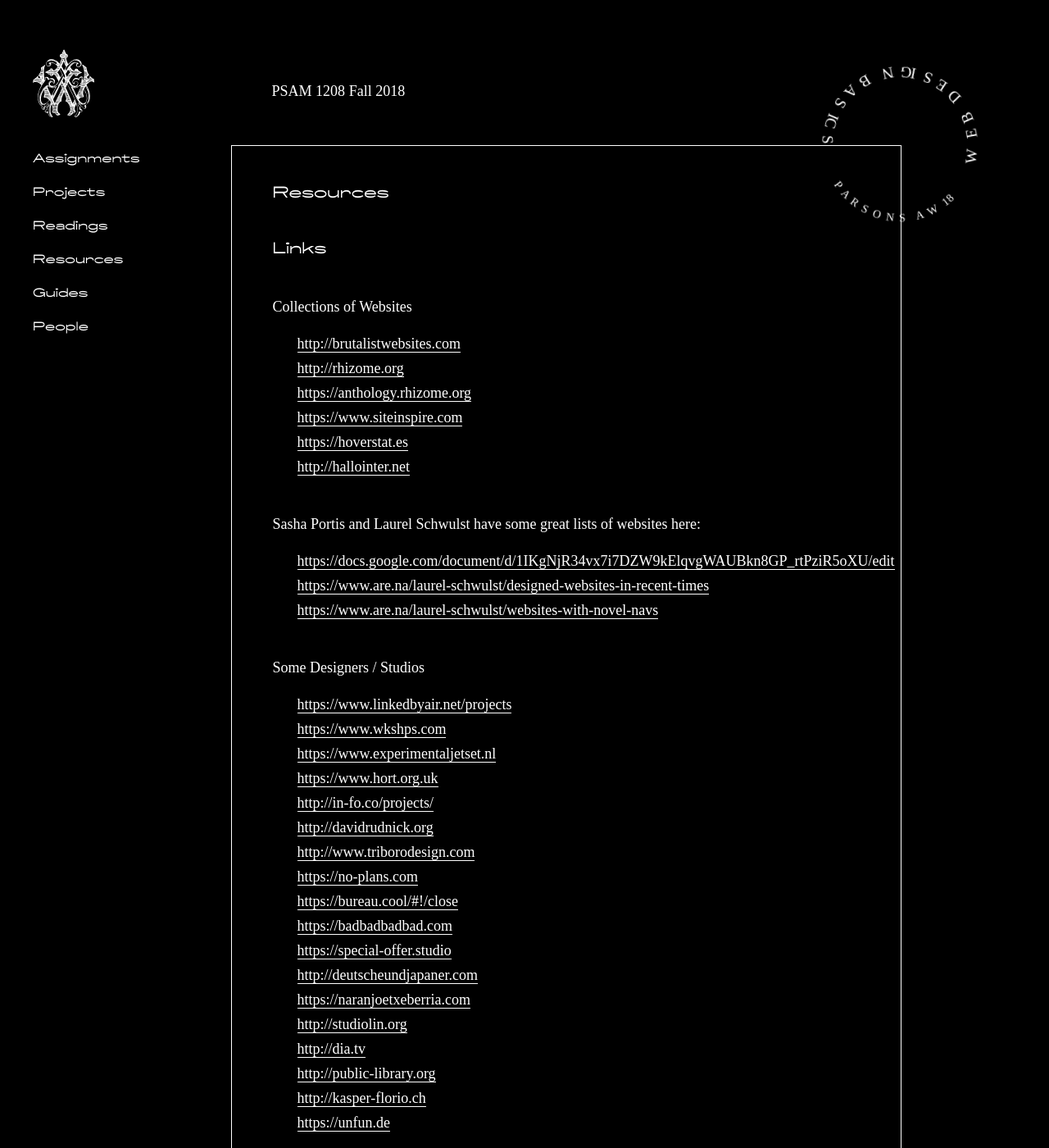
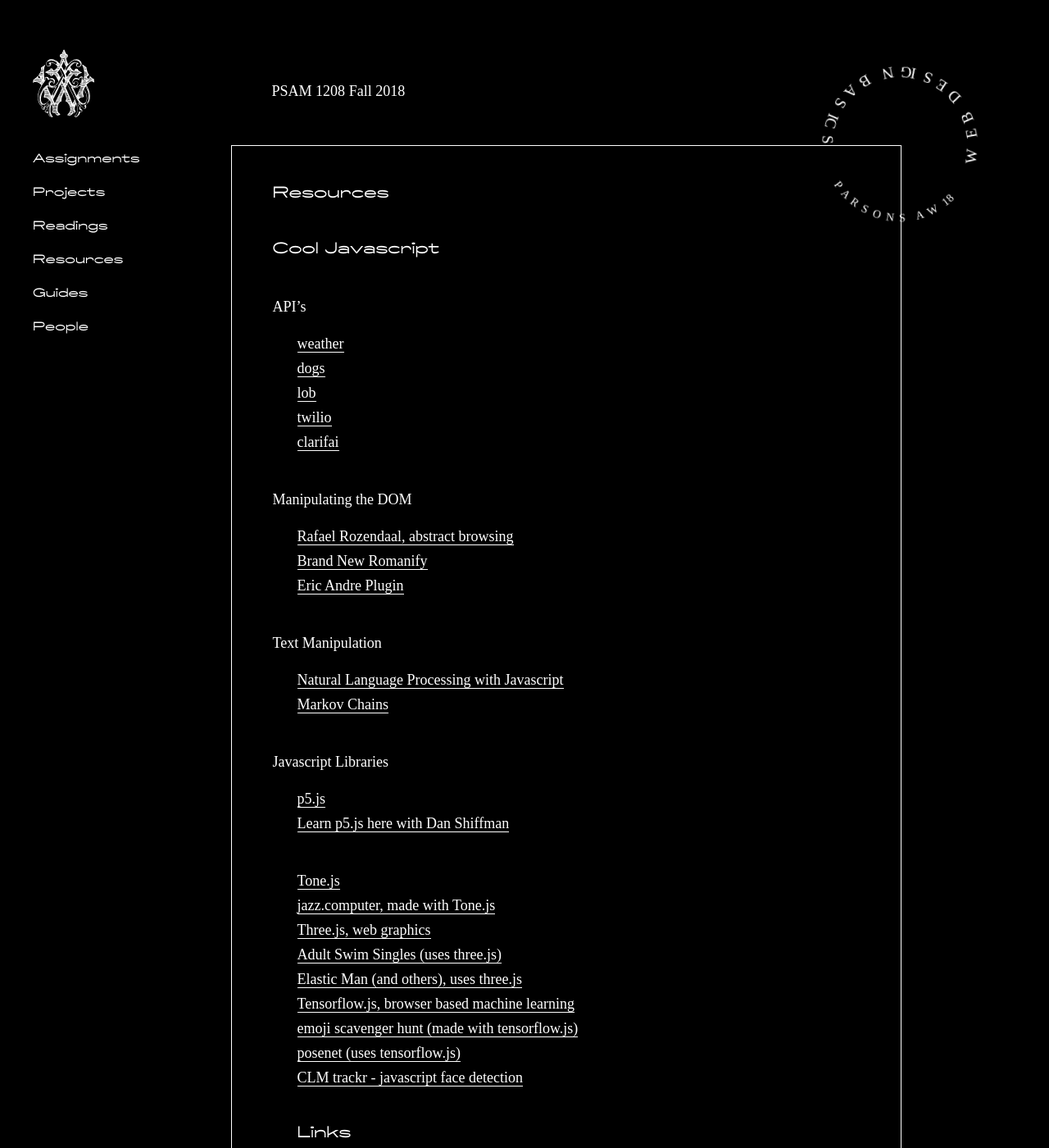
Before and after one commit to patshiu/spring2019webdesignbasics, a Jekyll site: the page built from _pages/resources.md, in a window 1280 px wide and 1400 px high. Shown: the whole window at 82% size. Built offline with Jekyll 4.4.1, drawn with Linux system fonts in a browser that asks for light colours; nearby versions of some CDN libraries; our own code applies the rules of GitHub Pages for plain Markdown files.

Commit message:
adding week 10

```diff
--- a/_pages/resources.md
+++ b/_pages/resources.md
@@ -4,6 +4,37 @@
 ---
 # Resources
 
+## Cool Javascript
+
+### API's
+* [weather](https://developer.yahoo.com/weather/?guccounter=1)
+* [dogs](https://dog.ceo/dog-api/documentation/sub-breed)
+* [lob](https://lob.com/products/print-mail/postcards)
+* [twilio](https://www.twilio.com/)
+* [clarifai](https://clarifai.com/demo)
+
+### Manipulating the DOM
+* [Rafael Rozendaal, abstract browsing](https://www.newrafael.com/new-website-chrome-plugin-abstract-browsing-net/)
+* [Brand New Romanify](https://chrome.google.com/webstore/detail/brand-new-romanify/fndcohkbkkhiiooadonicmpjedngnekj/related)
+* [Eric Andre Plugin](https://chrome.google.com/webstore/detail/eric-andre/ifnboedoofdmkfihhgagddionacnpdhb/related?hl=en-US)
+
+### Text Manipulation
+* [Natural Language Processing with Javascript](http://compromise.cool/)
+* [Markov Chains](https://shiffman.github.io/A2Z-F16/week7-markov/03_markov_byword/)
+
+### Javascript Libraries
+* [p5.js](https://p5js.org/examples/)
+* [Learn p5.js here with Dan Shiffman](https://www.youtube.com/watch?v=8j0UDiN7my4)
+
+* [Tone.js](https://tonejs.github.io/)
+* [jazz.computer, made with Tone.js](http://jazz.computer/)
+* [Three.js, web graphics](https://threejs.org/)
+* [Adult Swim Singles (uses three.js)](http://www.adultswim.com/music/singles-2017/55)
+* [Elastic Man (and others), uses three.js](http://www.adultswim.com/etcetera/elastic-man/)
+* [Tensorflow.js, browser based machine learning](https://js.tensorflow.org/)
+* [emoji scavenger hunt (made with tensorflow.js)](https://emojiscavengerhunt.withgoogle.com/)
+* [posenet (uses tensorflow.js)](https://storage.googleapis.com/tfjs-models/demos/posenet/camera.html)
+* [CLM trackr - javascript face detection](https://www.auduno.com/clmtrackr/examples/facedeform.html)
 ## Links
 
 ### Collections of Websites
```
Also changed, not shown: _pages/assignments.md (+11 -0 lines), _pages/projects.md (+8 -0 lines).
